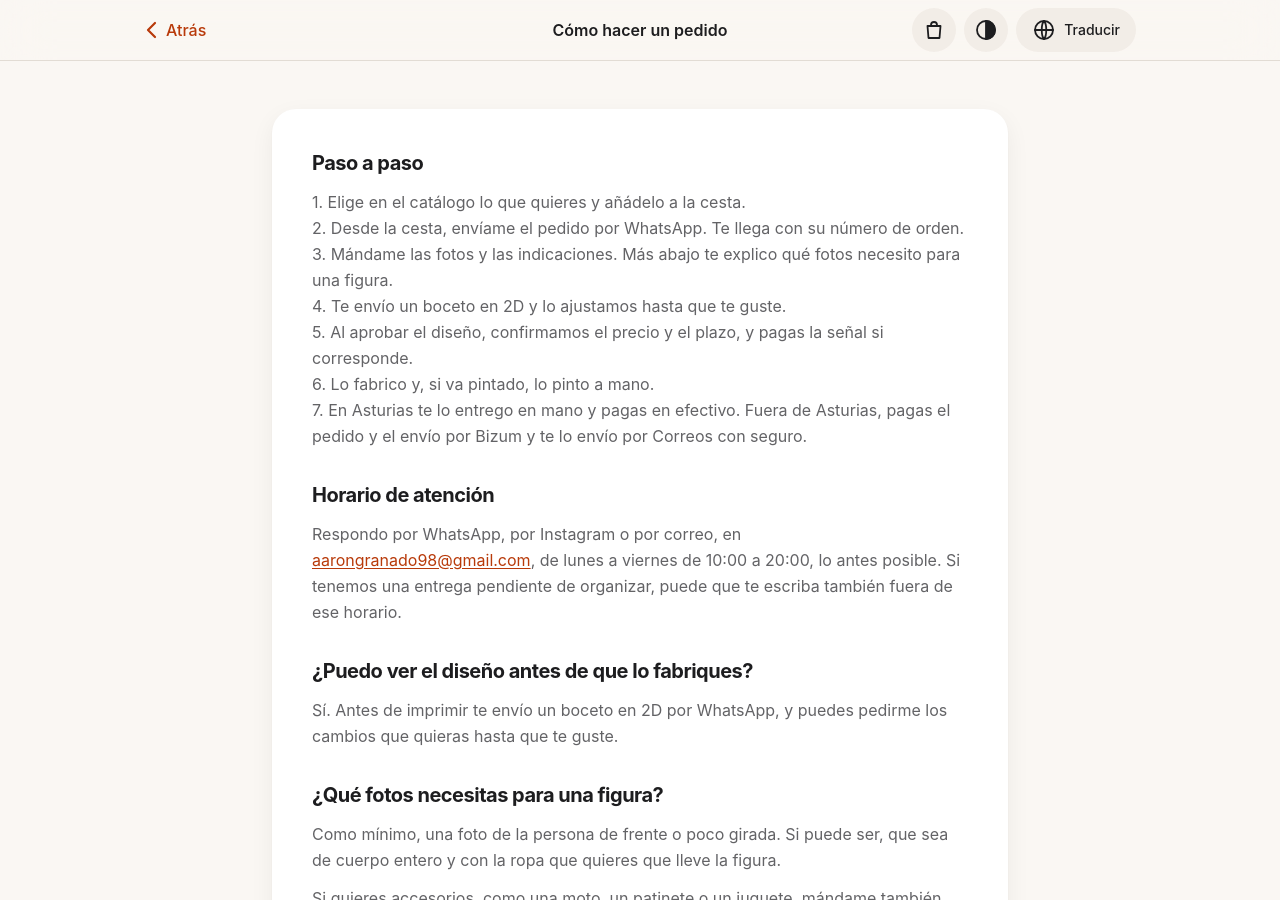
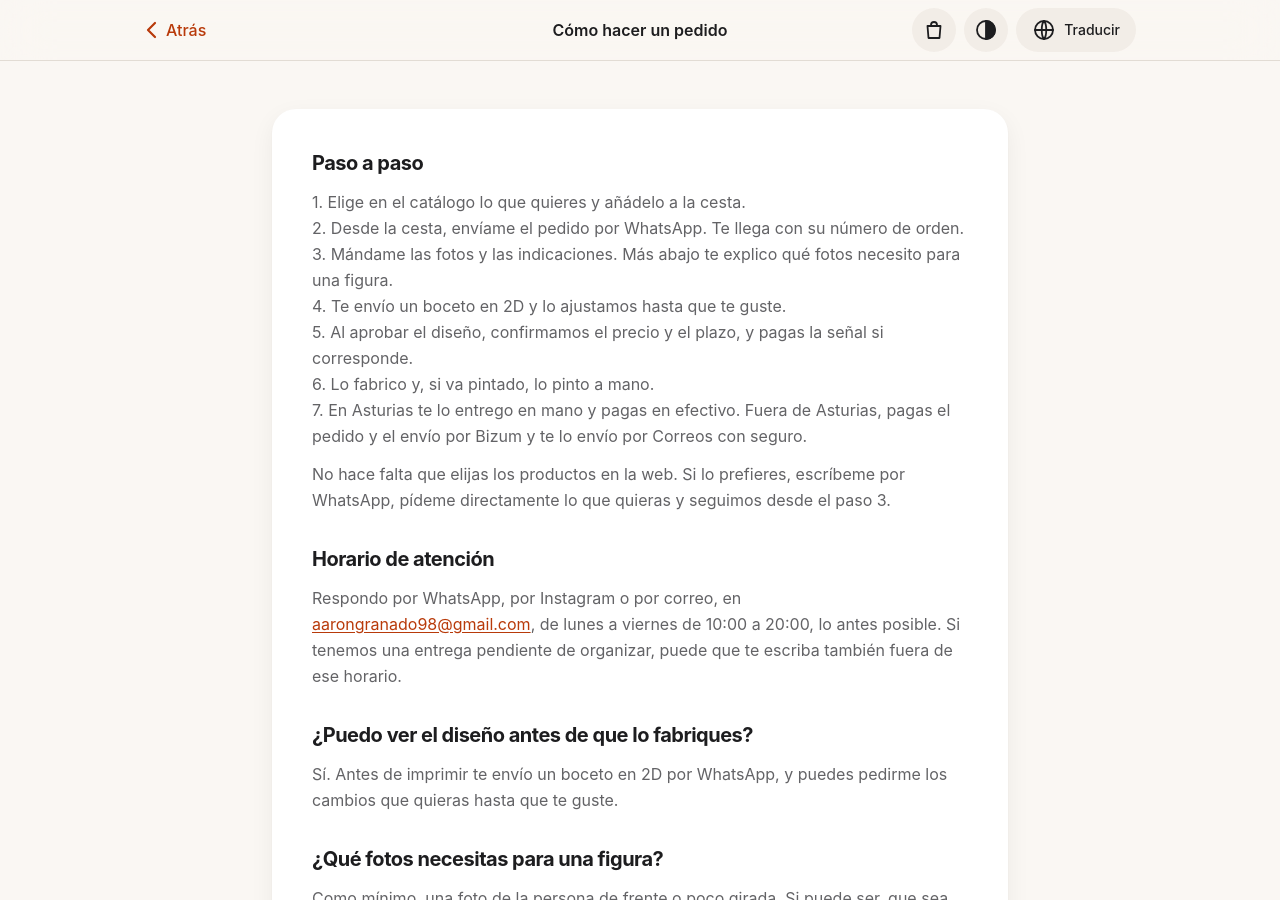
Before and after one commit to Alpha-Dvlpr/aarontxu-3d, a Jekyll site: the page built from pages/how-to-order.html, in a window 1280 px wide and 900 px high. Built offline with Jekyll 4.4.1, drawn with Linux system fonts in a browser that asks for light colours.

Commit message:
cómo hacer un pedido: también se puede pedir directamente por WhatsApp
Co-Authored-By: Claude Code <noreply@anthropic.com>

```diff
--- a/_data/aarontxu_3d.json
+++ b/_data/aarontxu_3d.json
@@ -534,7 +534,8 @@
             {
                 "heading": "Paso a paso",
                 "paragraphs": [
-                    "1. Elige en el catálogo lo que quieres y añádelo a la cesta.\n2. Desde la cesta, envíame el pedido por WhatsApp. Te llega con su número de orden.\n3. Mándame las fotos y las indicaciones. Más abajo te explico qué fotos necesito para una figura.\n4. Te envío un boceto en 2D y lo ajustamos hasta que te guste.\n5. Al aprobar el diseño, confirmamos el precio y el plazo, y pagas la señal si corresponde.\n6. Lo fabrico y, si va pintado, lo pinto a mano.\n7. En Asturias te lo entrego en mano y pagas en efectivo. Fuera de Asturias, pagas el pedido y el envío por Bizum y te lo envío por Correos con seguro."
+                    "1. Elige en el catálogo lo que quieres y añádelo a la cesta.\n2. Desde la cesta, envíame el pedido por WhatsApp. Te llega con su número de orden.\n3. Mándame las fotos y las indicaciones. Más abajo te explico qué fotos necesito para una figura.\n4. Te envío un boceto en 2D y lo ajustamos hasta que te guste.\n5. Al aprobar el diseño, confirmamos el precio y el plazo, y pagas la señal si corresponde.\n6. Lo fabrico y, si va pintado, lo pinto a mano.\n7. En Asturias te lo entrego en mano y pagas en efectivo. Fuera de Asturias, pagas el pedido y el envío por Bizum y te lo envío por Correos con seguro.",
+                    "No hace falta que elijas los productos en la web. Si lo prefieres, escríbeme por WhatsApp, pídeme directamente lo que quieras y seguimos desde el paso 3."
                 ]
             },
             {
```
